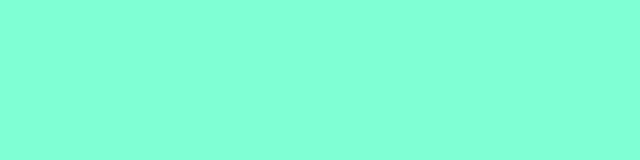
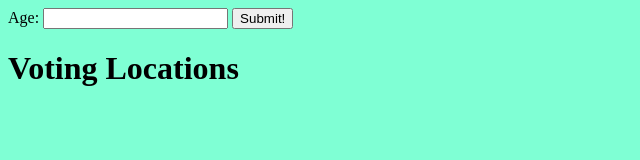
Before and after one commit to tbakken14/Voter_Info, a plain HTML site: page index.html in a window 1280 px wide. Shown: the whole page, without its empty margins (0-640 px from the left). Drawn offline with Linux system fonts and the light colour scheme.

Commit message:
Add form structure and submit functionality
Co-authored-by: Jake Elsberry <Jelsberry96@gmail.com>

```diff
--- a/index.html
+++ b/index.html
@@ -11,7 +11,15 @@
 </head>
 
 <body>
+    <form>
+        <label for="age">Age: </label>
+        <input type="text" id="age" name="age">
+        <button type="submit">Submit!</button>
+    </form>
 
+    <div id="votinginfo" class="hidden">
+        <h1 id="Voting Information"></h1>
+        <h1>Voting Locations</h1>
 </body>
 
 </html>
--- a/js/scripts.js
+++ b/js/scripts.js
@@ -1,3 +1,11 @@
+function OnSubmission(event) {
+    event.preventDefault();
+    console.log(age.value);
+};
+
 window.onload = function () {
     const form = document.querySelector("form");
-}
+    form.onsubmit = OnSubmission;
+    const age = document.getElementById("age");
+
+};
```
